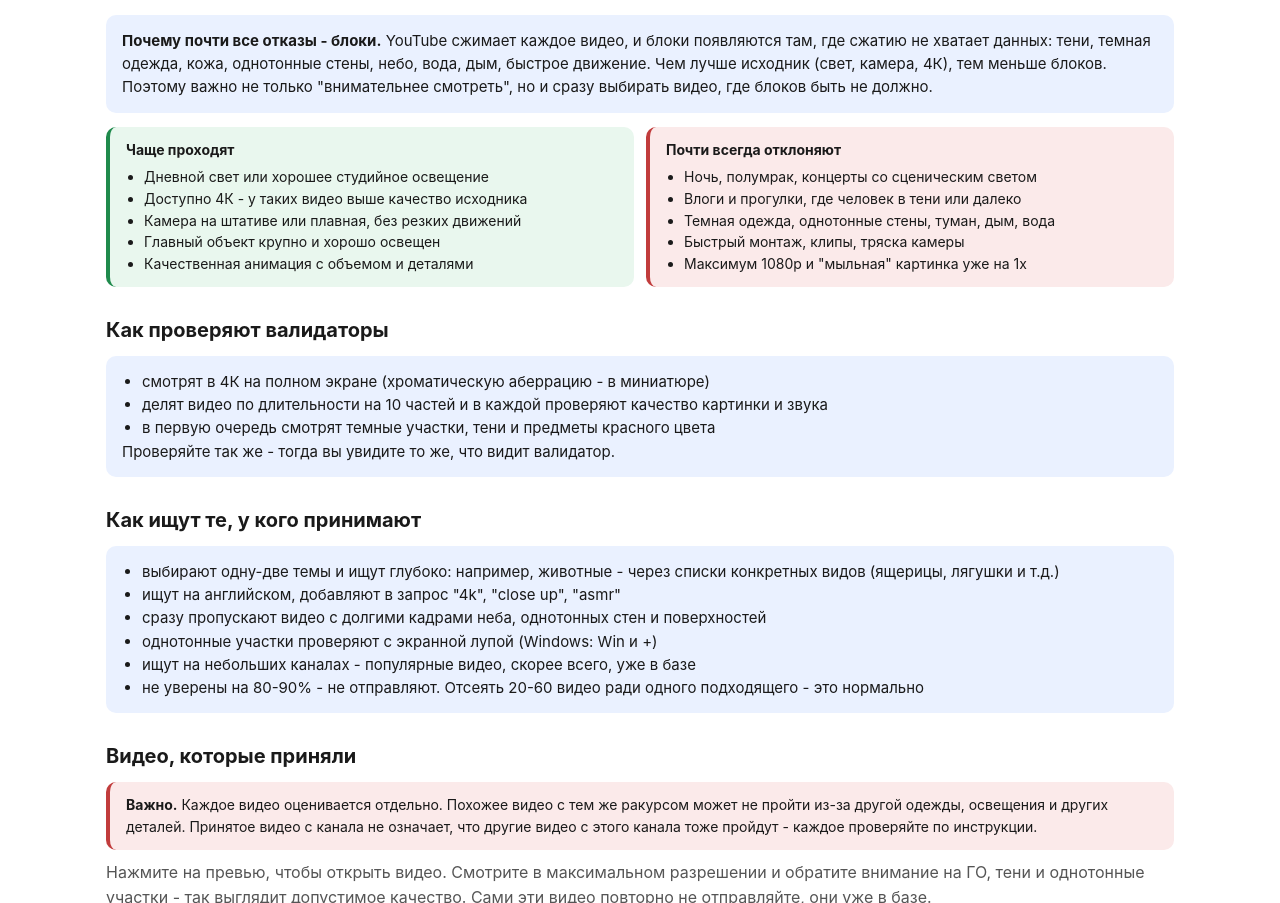
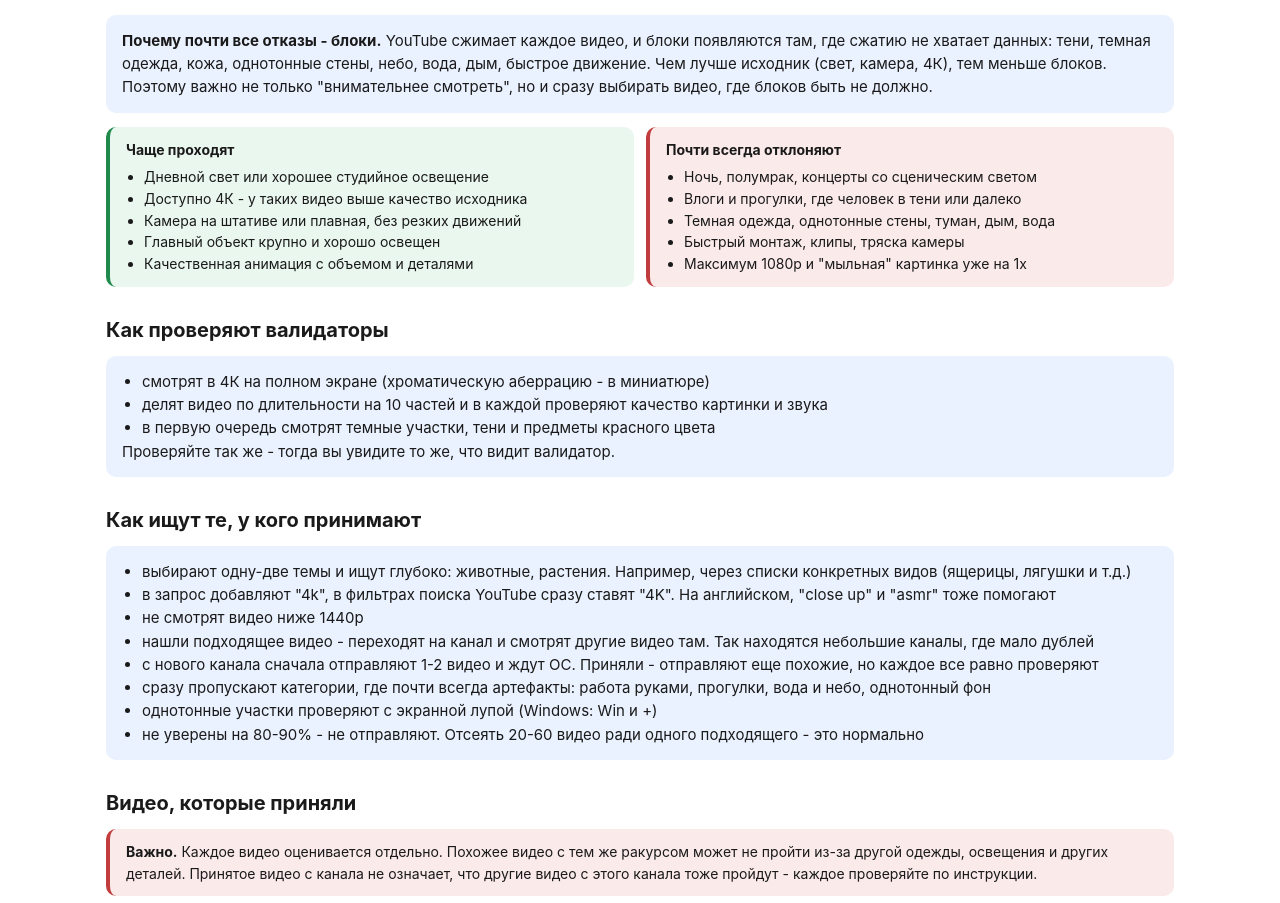
Before and after one commit to fil322/86_87_helper, a plain HTML site: page prinyatye.html in a window 1280 px wide. Shown: the part 134-1037 px from the top of the page. Drawn offline with Linux system fonts and the light colour scheme.

Commit message:
Add files via upload

```diff
--- a/prinyatye.html
+++ b/prinyatye.html
@@ -116,11 +116,13 @@
   <h2>Как ищут те, у кого принимают</h2>
   <div class="note">
     <ul style="margin:0;">
-      <li>выбирают одну-две темы и ищут глубоко: например, животные - через списки конкретных видов (ящерицы, лягушки и т.д.)</li>
-      <li>ищут на английском, добавляют в запрос "4k", "close up", "asmr"</li>
-      <li>сразу пропускают видео с долгими кадрами неба, однотонных стен и поверхностей</li>
+      <li>выбирают одну-две темы и ищут глубоко: животные, растения. Например, через списки конкретных видов (ящерицы, лягушки и т.д.)</li>
+      <li>в запрос добавляют "4k", в фильтрах поиска YouTube сразу ставят "4K". На английском, "close up" и "asmr" тоже помогают</li>
+      <li>не смотрят видео ниже 1440p</li>
+      <li>нашли подходящее видео - переходят на канал и смотрят другие видео там. Так находятся небольшие каналы, где мало дублей</li>
+      <li>с нового канала сначала отправляют 1-2 видео и ждут ОС. Приняли - отправляют еще похожие, но каждое все равно проверяют</li>
+      <li>сразу пропускают категории, где почти всегда артефакты: работа руками, прогулки, вода и небо, однотонный фон</li>
       <li>однотонные участки проверяют с экранной лупой (Windows: Win и +)</li>
-      <li>ищут на небольших каналах - популярные видео, скорее всего, уже в базе</li>
       <li>не уверены на 80-90% - не отправляют. Отсеять 20-60 видео ради одного подходящего - это нормально</li>
     </ul>
   </div>
```
